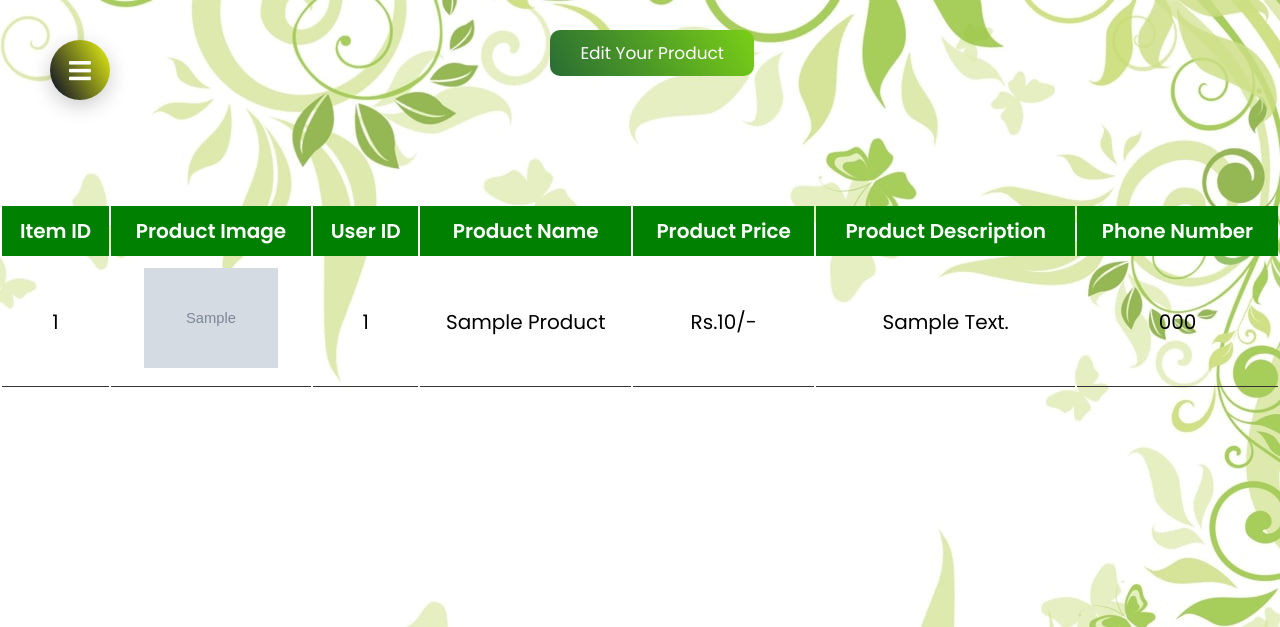
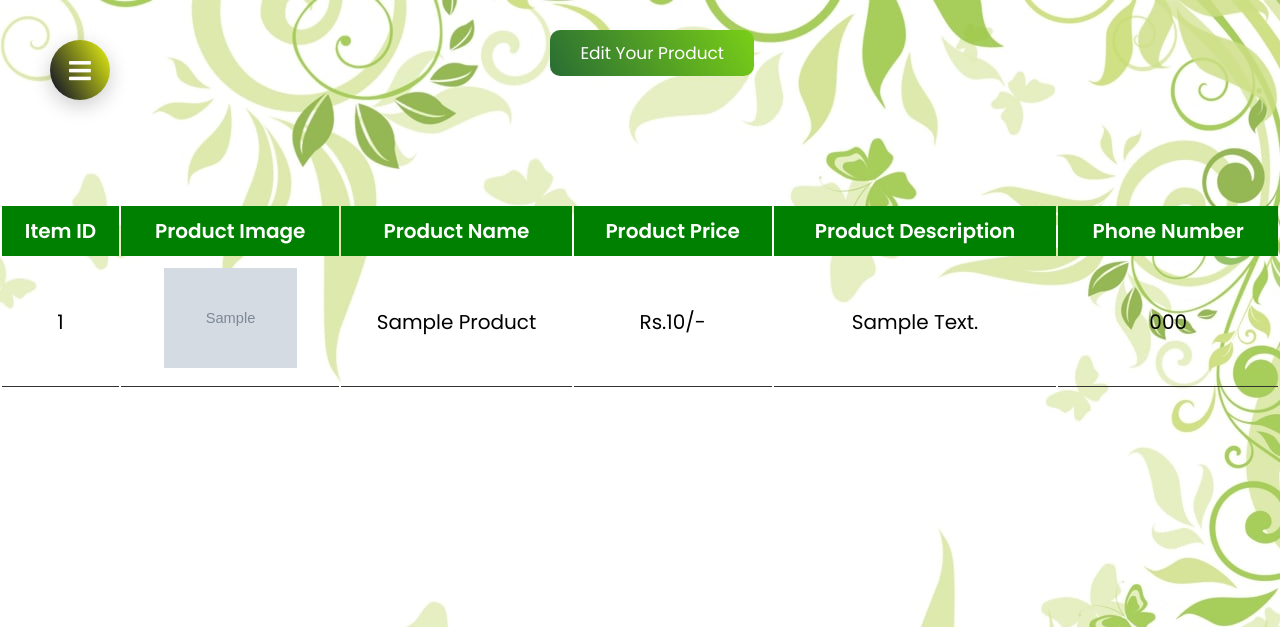
Before and after one commit to Sineth57/Agriculture-CPlus---Group-Project--Group-4.2, a PHP site: the page made by php admin crud/database1.php in a window 1280 px wide. Shown: the top 627 px of the page. Run offline with PHP 8.4, Linux system fonts and the light colour scheme; tables that the repository leaves empty or names only in its code hold one stand-in row (values such as "Sample post"); grey boxes marked "Sample" are stand-in pictures.

Commit message:
removed a connection to database from an element

```diff
--- a/php admin crud/database1.php
+++ b/php admin crud/database1.php
@@ -94,7 +94,7 @@ if (isset($_GET['delete'])) {
                 <tr style="background-color: green; color:white">
                     <th>Item ID</th>
                     <th>product image</th>
-                    <th>User ID</th>
+
                     <th>product name</th>
                     <th>product price</th>
                     <th>product description</th>
@@ -108,7 +108,7 @@ if (isset($_GET['delete'])) {
                 <td><img src="uploaded_img/<?php echo $row[
                     'image'
                 ]; ?>" height="100" alt=""></td>
-                <td><?php echo $row['userid']; ?></td>
+
                 <td><?php echo $row['name']; ?></td>
                 <td>Rs.<?php echo $row['price']; ?>/-</td>
                 <td><?php echo $row['description']; ?></td>
--- a/site-home/index.php
+++ b/site-home/index.php
@@ -58,7 +58,7 @@
                 <h1>Welcome to Agri-Zone</h1>
                 <br>
                 <h2>JOIN WITH US TO GET YOUR SERVICE</h2>
-                <a href="#service" type="button" class="btn">GET START</a>
+                <a href="#service" type="button" class="btn">GET STARTED</a>
                 <!--button to quick access to service tab-->
             </div>
         </div>
```
